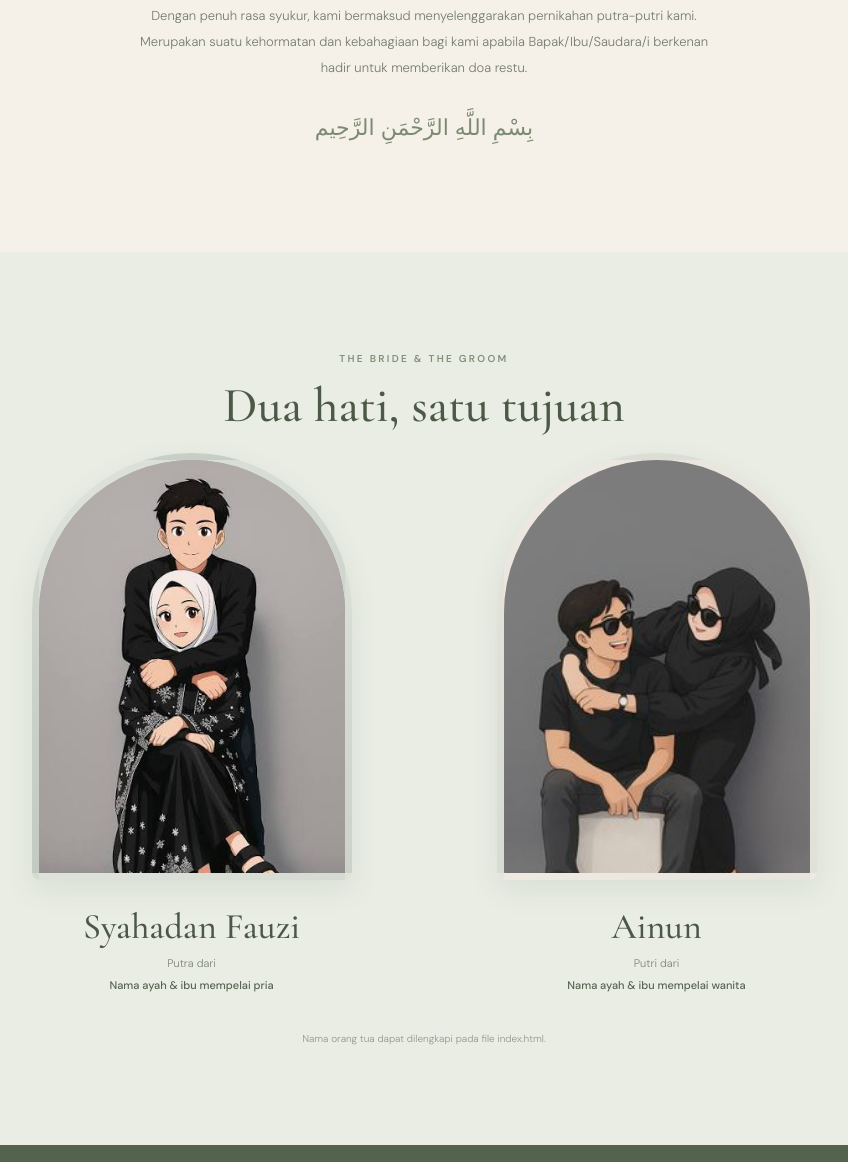
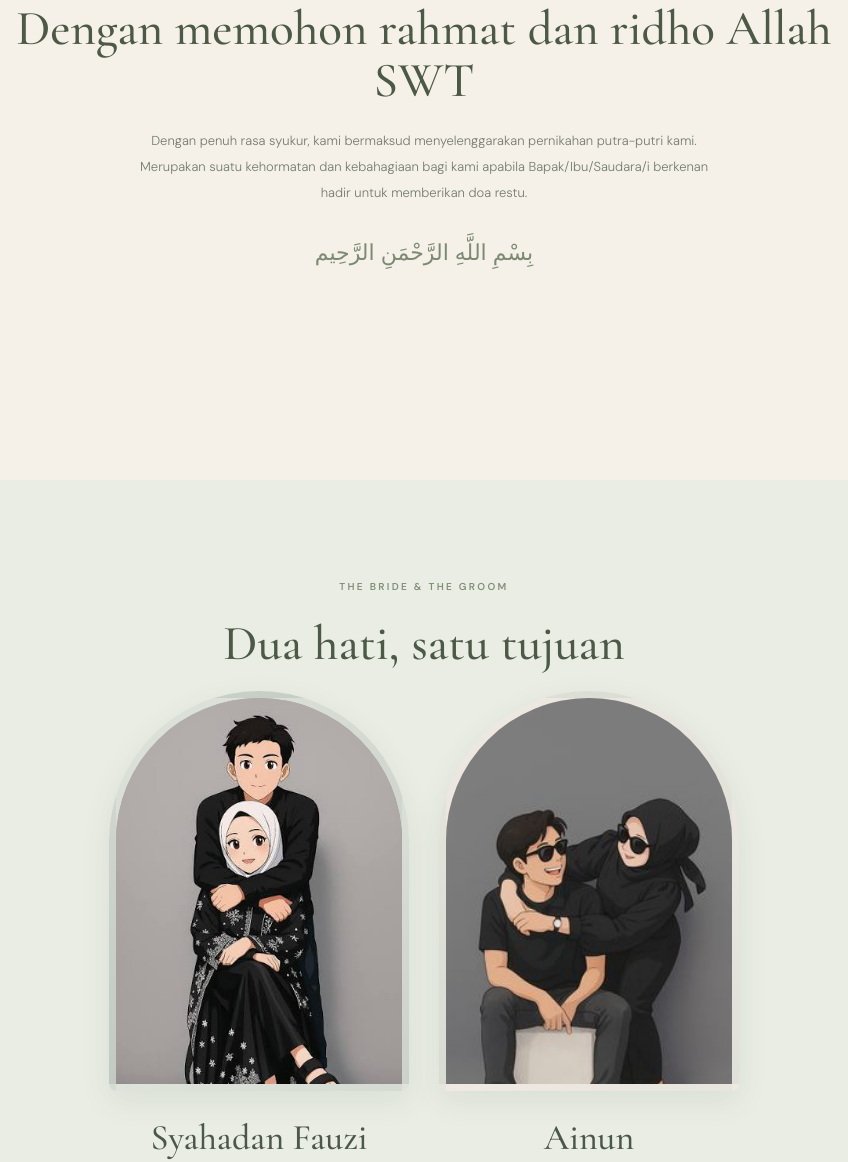
Before and after one commit to putririzkiwidianti/undangan-syahadan-ainun, a plain HTML site: page index.html in a window 1280 px wide. Shown: the part 1120-2282 px from the top of the page, without its empty margins (216-1064 px from the left). Drawn offline with nearby package versions, Linux system fonts and the light colour scheme.

Commit message:
Update style.css

```diff
--- a/style.css
+++ b/style.css
@@ -93,3 +93,73 @@
     font-size: 11px !important;
   }
 }
+/* ===== FULL PAGE INVITATION LAYOUT ===== */
+
+* {
+  box-sizing: border-box;
+}
+
+html {
+  scroll-behavior: smooth;
+}
+
+body {
+  margin: 0;
+  overflow-x: hidden;
+}
+
+/* Setiap bagian undangan menjadi 1 halaman */
+section {
+  width: 100%;
+  min-height: 100vh;
+  min-height: 100svh;
+  display: flex;
+  flex-direction: column;
+  justify-content: center;
+  align-items: center;
+  padding: 60px 24px;
+  position: relative;
+  overflow: hidden;
+}
+
+/* Konten tidak melebar keluar layar */
+section > * {
+  max-width: 100%;
+}
+
+/* Pemisahan antar halaman */
+section {
+  scroll-snap-align: start;
+}
+
+/* Scroll per halaman */
+html {
+  scroll-snap-type: y proximity;
+}
+
+/* Tampilan HP */
+@media (max-width: 600px) {
+  section {
+    min-height: 100svh;
+    padding: 50px 22px;
+  }
+}
+
+/* Foto mempelai */
+.portrait {
+  width: min(42vw, 300px);
+  aspect-ratio: 3 / 4;
+  height: auto;
+  overflow: hidden;
+}
+
+.portrait img {
+  width: 100%;
+  height: 100%;
+  object-fit: cover;
+}
+
+/* Mencegah elemen dekorasi melebar */
+img {
+  max-width: 100%;
+}
```
